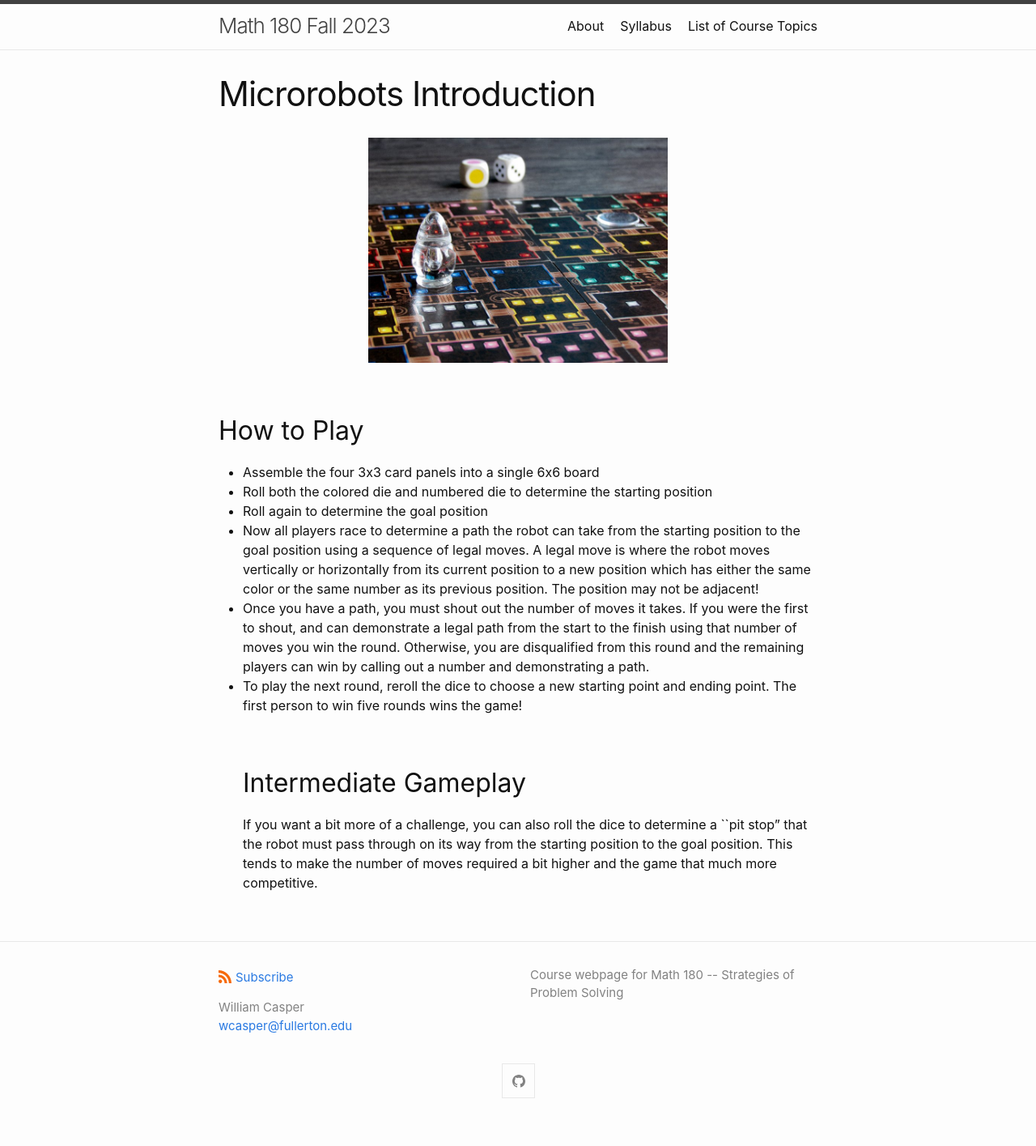
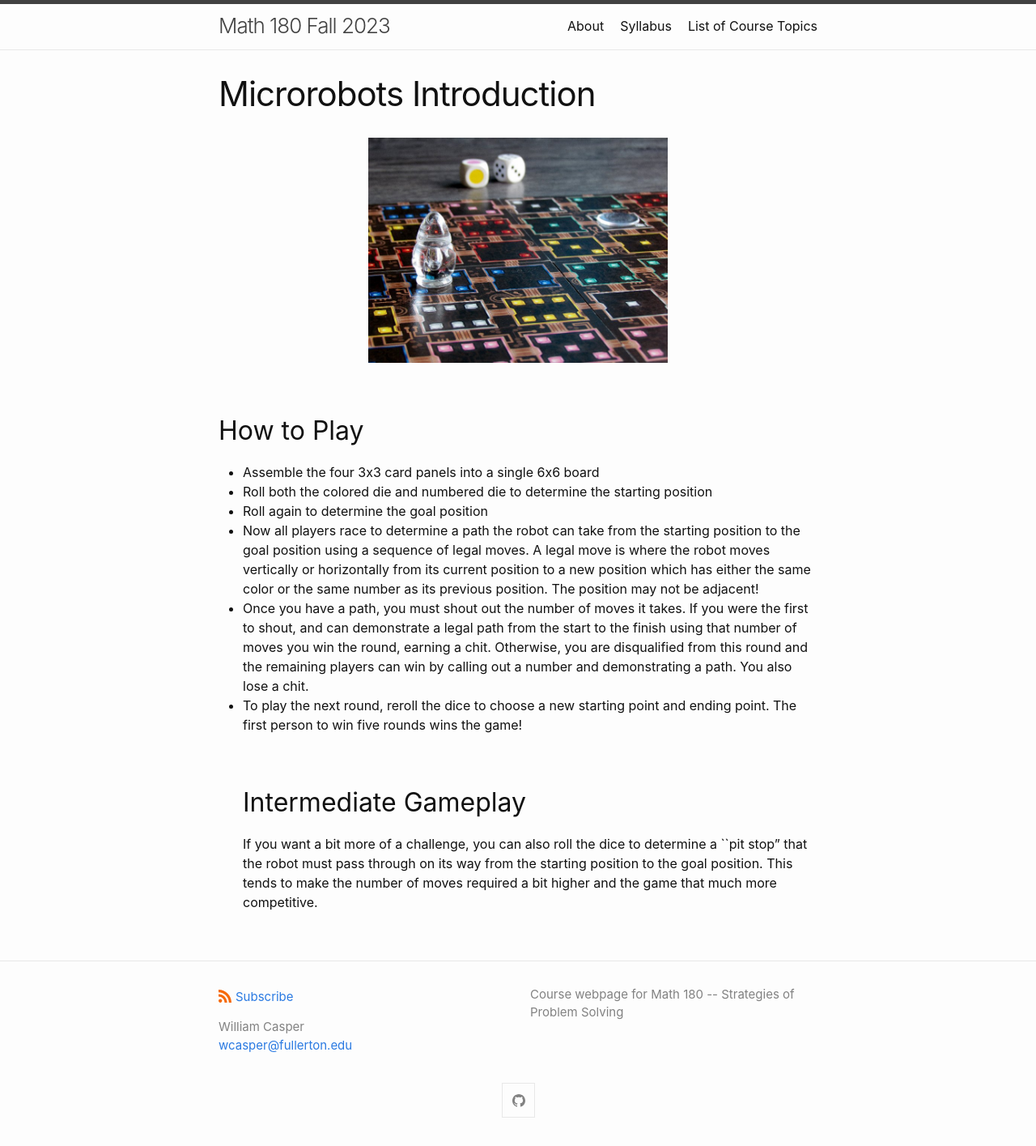
Before and after one commit to wcasper/math180fall2023, a Jekyll site: the page built from _modules/microrobots/introduction.md, in a window 1280 px wide. Shown: the whole page at 81% size. Built offline with Jekyll 4.4.1, drawn with Linux system fonts in a browser that asks for light colours; before the commit the page ends 1391 px from its top, so only the background shows below that.

Commit message:
updated rules

```diff
--- a/_modules/microrobots/introduction.md
+++ b/_modules/microrobots/introduction.md
@@ -11,7 +11,7 @@ permalink: /modules/microrobots/introduction
 * Roll both the colored die and numbered die to determine the starting position
 * Roll again to determine the goal position
 * Now all players race to determine a path the robot can take from the starting position to the goal position using a sequence of legal moves.  A legal move is where the robot moves vertically or horizontally from its current position to a new position which has either the same color or the same number as its previous position.  The position may not be adjacent!
-* Once you have a path, you must shout out the number of moves it takes.  If you were the first to shout, and can demonstrate a legal path from the start to the finish using that number of moves you win the round.  Otherwise, you are disqualified from this round and the remaining players can win by calling out a number and demonstrating a path.
+* Once you have a path, you must shout out the number of moves it takes.  If you were the first to shout, and can demonstrate a legal path from the start to the finish using that number of moves you win the round, earning a chit.  Otherwise, you are disqualified from this round and the remaining players can win by calling out a number and demonstrating a path.  You also lose a chit.
 * To play the next round, reroll the dice to choose a new starting point and ending point.  The first person to  win five rounds wins the game!
 ## Intermediate Gameplay
 If you want a bit more of a challenge, you can also roll the dice to determine a ``pit stop" that the robot must pass through on its way from the starting position to the goal position.   This tends to make the number of moves required a bit higher and the game that much more competitive.
```
